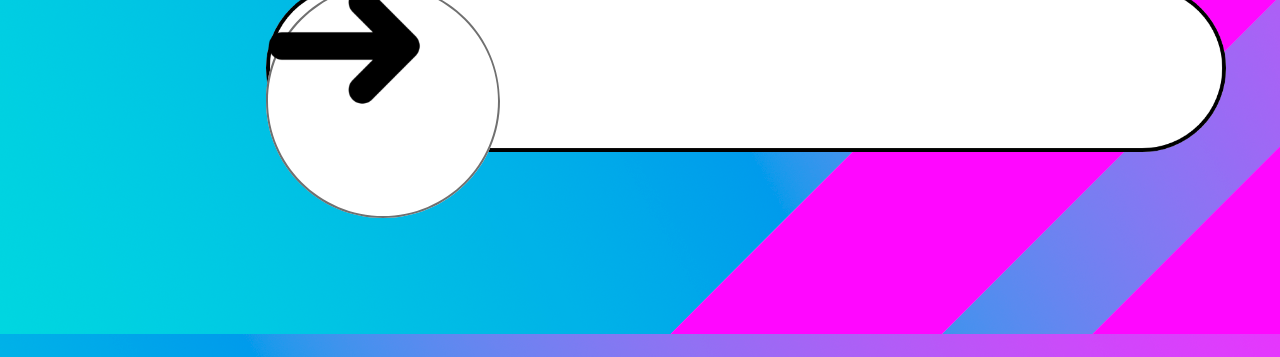
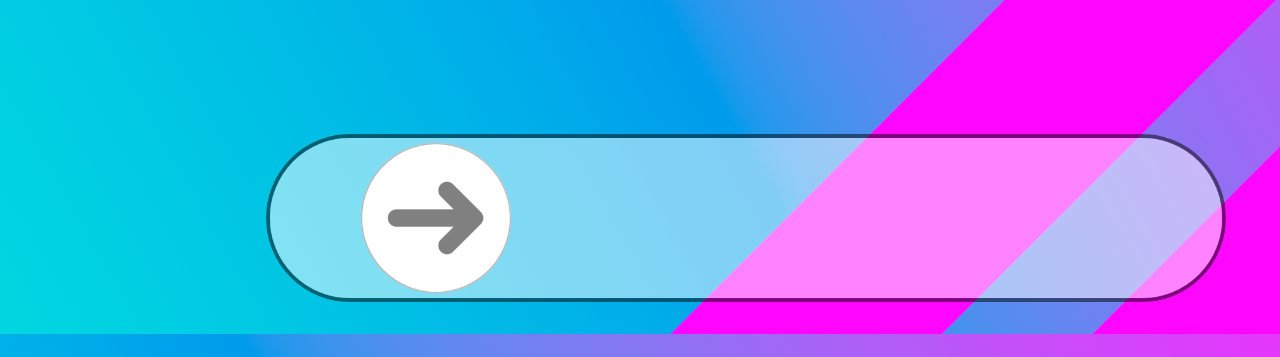
Before and after one commit to Mikkelborcher/faetterbr2, a plain HTML site: page index.html in a window 1280 px wide. Shown: the part 746-1103 px from the top of the page. Drawn offline with Linux system fonts and the light colour scheme.

Commit message:
Placering på frontpage
Placeret de forskellige elementer korrekt på frontpage, samt testet lidt med opacity

```diff
--- a/style.css
+++ b/style.css
@@ -8,7 +8,7 @@ body {
   font-family: "Yantramanav", sans-serif;
 }
 
-/* Styling */
+/* Styling frontpage */
 
 .frontpage {
   display: grid;
@@ -24,13 +24,17 @@ body {
 }
 
 .låsoppil {
-  max-width: 60em;
+  max-width: 100px;
+  margin-top: 195px;
+  margin-left: 120px;
   grid-column-start: 2;
   grid-row-start: 3;
 }
 
 .låsopkant {
-  max-width: 60em;
+  max-width: 150px;
+  margin-top: 159px;
+  margin-left: 95px;
   grid-column-start: 2;
   grid-row-start: 3;
 }
@@ -38,10 +42,14 @@ body {
 .låsopbar {
   margin-left: auto;
   margin-right: auto;
+  margin-top: 150px;
   max-width: 60em;
   grid-column-start: 2;
   grid-row-start: 3;
+  opacity: 0.5;
 }
+
+/* Styling spil side */
 
 .vælgspil {
   display: grid;
@@ -49,9 +57,10 @@ body {
   grid-template-rows: 1fr 1fr 1fr;
 }
 
-.spil {
+.valgtspil {
   margin-left: auto;
   margin-right: auto;
   grid-column-start: 2;
   grid-row-start: 2;
+  max-width: 100%;
 }
```
Also changed, not shown: Spil_1.html (+1 -1 lines).
